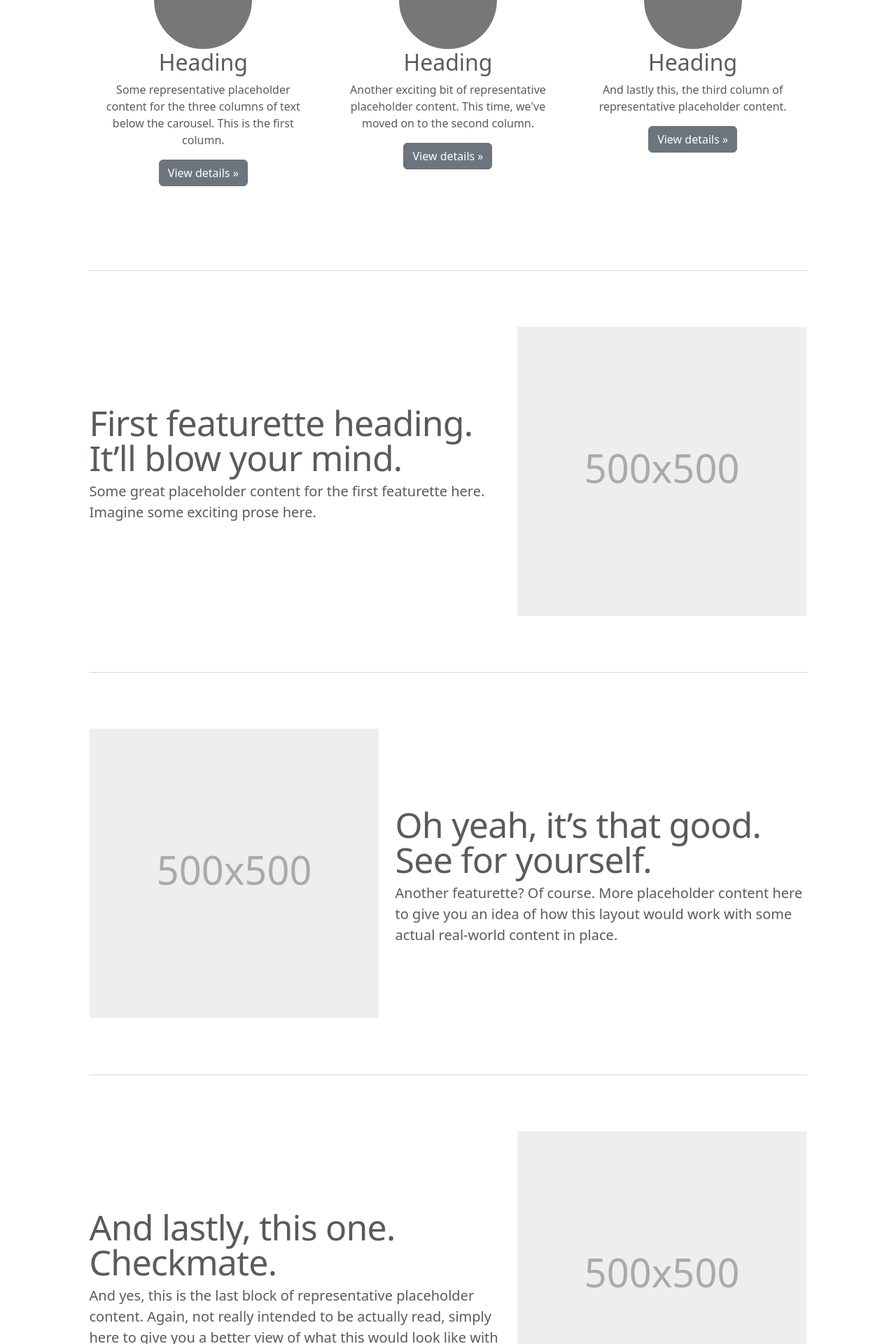
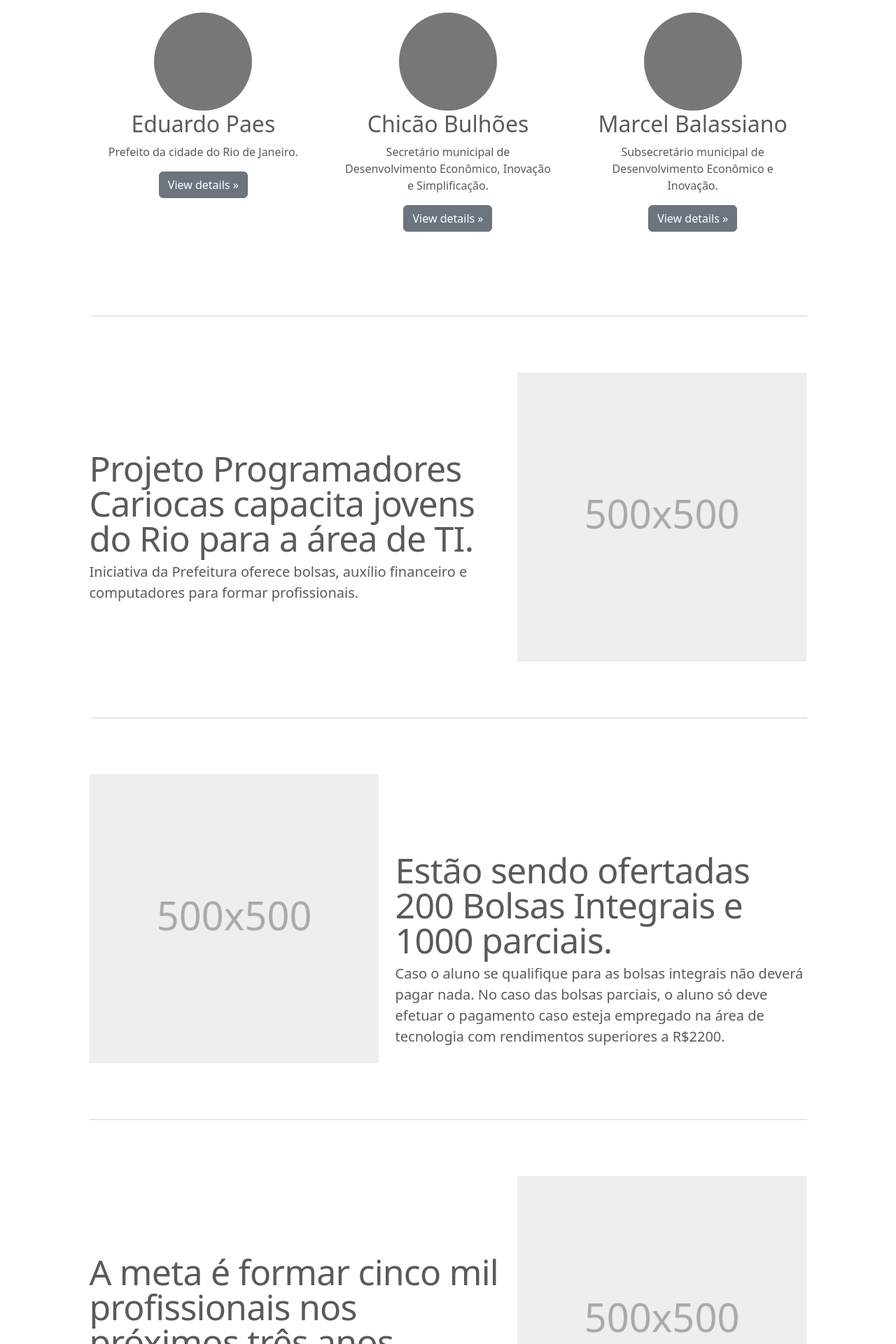
Before and after one commit to DevairUva/ProgramadoresCariocas, a React (Vite) app in the folder programadoresCariocas/: page /#/ in a window 1280 px wide. Shown: the part 702-2622 px from the top of the page at 70% size. Built offline with nearby package versions, Linux system fonts and the light colour scheme.

Commit message:
home
faltam as foto

```diff
--- a/programadoresCariocas/src/components/Home.jsx
+++ b/programadoresCariocas/src/components/Home.jsx
@@ -54,26 +54,27 @@ function Home() {
         </button>
       </div>
 
+      <h2 class="fw-normal textCenterHome">Idealizadores</h2>
 
       <div class="container marketing">
 
         <div class="row">
           <div class="col-lg-4">
             <svg class="bd-placeholder-img rounded-circle" width="140" height="140" xmlns="http://www.w3.org/2000/svg" role="img" aria-label="Placeholder: 140x140" preserveAspectRatio="xMidYMid slice" focusable="false"><title>Placeholder</title><rect width="100%" height="100%" fill="#777" /><text x="50%" y="50%" fill="#777" dy=".3em">140x140</text></svg>
-            <h2 class="fw-normal">Heading</h2>
-            <p>Some representative placeholder content for the three columns of text below the carousel. This is the first column.</p>
+            <h2 class="fw-normal">Eduardo Paes</h2>
+            <p>Prefeito da cidade do Rio de Janeiro.</p>
             <p><a class="btn btn-secondary" href="#">View details &raquo;</a></p>
           </div>
           <div class="col-lg-4">
             <svg class="bd-placeholder-img rounded-circle" width="140" height="140" xmlns="http://www.w3.org/2000/svg" role="img" aria-label="Placeholder: 140x140" preserveAspectRatio="xMidYMid slice" focusable="false"><title>Placeholder</title><rect width="100%" height="100%" fill="#777" /><text x="50%" y="50%" fill="#777" dy=".3em">140x140</text></svg>
-            <h2 class="fw-normal">Heading</h2>
-            <p>Another exciting bit of representative placeholder content. This time, we've moved on to the second column.</p>
+            <h2 class="fw-normal">Chicão Bulhões</h2>
+            <p>Secretário municipal de Desenvolvimento Econômico, Inovação e Simplificação.</p>
             <p><a class="btn btn-secondary" href="#">View details &raquo;</a></p>
           </div>
           <div class="col-lg-4">
             <svg class="bd-placeholder-img rounded-circle" width="140" height="140" xmlns="http://www.w3.org/2000/svg" role="img" aria-label="Placeholder: 140x140" preserveAspectRatio="xMidYMid slice" focusable="false"><title>Placeholder</title><rect width="100%" height="100%" fill="#777" /><text x="50%" y="50%" fill="#777" dy=".3em">140x140</text></svg>
-            <h2 class="fw-normal">Heading</h2>
-            <p>And lastly this, the third column of representative placeholder content.</p>
+            <h2 class="fw-normal">Marcel Balassiano</h2>
+            <p>Subsecretário municipal de Desenvolvimento Econômico e Inovação.</p>
             <p><a class="btn btn-secondary" href="#">View details &raquo;</a></p>
           </div>
         </div>
@@ -82,8 +83,8 @@ function Home() {
 
         <div class="row featurette">
           <div class="col-md-7">
-            <h2 class="featurette-heading fw-normal lh-1">First featurette heading. <span class="text-muted">It’ll blow your mind.</span></h2>
-            <p class="lead">Some great placeholder content for the first featurette here. Imagine some exciting prose here.</p>
+            <h2 class="featurette-heading fw-normal lh-1">Projeto Programadores Cariocas capacita jovens do Rio para a área de TI.</h2>
+            <p class="lead">Iniciativa da Prefeitura oferece bolsas, auxílio financeiro e computadores para formar profissionais.</p>
           </div>
           <div class="col-md-5">
             <svg class="bd-placeholder-img bd-placeholder-img-lg featurette-image img-fluid mx-auto" width="500" height="500" xmlns="http://www.w3.org/2000/svg" role="img" aria-label="Placeholder: 500x500" preserveAspectRatio="xMidYMid slice" focusable="false"><title>Placeholder</title><rect width="100%" height="100%" fill="#eee" /><text x="50%" y="50%" fill="#aaa" dy=".3em">500x500</text></svg>
@@ -94,8 +95,8 @@ function Home() {
 
         <div class="row featurette">
           <div class="col-md-7 order-md-2">
-            <h2 class="featurette-heading fw-normal lh-1">Oh yeah, it’s that good. <span class="text-muted">See for yourself.</span></h2>
-            <p class="lead">Another featurette? Of course. More placeholder content here to give you an idea of how this layout would work with some actual real-world content in place.</p>
+            <h2 class="featurette-heading fw-normal lh-1">Estão sendo ofertadas 200 Bolsas Integrais e 1000 parciais.</h2>
+            <p class="lead">Caso o aluno se qualifique para as bolsas integrais não deverá pagar nada. No caso das bolsas parciais, o aluno só deve efetuar o pagamento caso esteja empregado na área de tecnologia com rendimentos superiores a R$2200.</p>
           </div>
           <div class="col-md-5 order-md-1">
             <svg class="bd-placeholder-img bd-placeholder-img-lg featurette-image img-fluid mx-auto" width="500" height="500" xmlns="http://www.w3.org/2000/svg" role="img" aria-label="Placeholder: 500x500" preserveAspectRatio="xMidYMid slice" focusable="false"><title>Placeholder</title><rect width="100%" height="100%" fill="#eee" /><text x="50%" y="50%" fill="#aaa" dy=".3em">500x500</text></svg>
@@ -106,8 +107,8 @@ function Home() {
 
         <div class="row featurette">
           <div class="col-md-7">
-            <h2 class="featurette-heading fw-normal lh-1">And lastly, this one. <span class="text-muted">Checkmate.</span></h2>
-            <p class="lead">And yes, this is the last block of representative placeholder content. Again, not really intended to be actually read, simply here to give you a better view of what this would look like with some actual content. Your content.</p>
+            <h2 class="featurette-heading fw-normal lh-1">A meta é formar cinco mil profissionais nos próximos três anos</h2>
+            <p class="lead">O Programadores Cariocas também vai oferecer dois auxílios para todos os jovens matriculados: um financeiro de R$ 500 por mês e um computador ao concluírem o curso.</p>
           </div>
           <div class="col-md-5">
             <svg class="bd-placeholder-img bd-placeholder-img-lg featurette-image img-fluid mx-auto" width="500" height="500" xmlns="http://www.w3.org/2000/svg" role="img" aria-label="Placeholder: 500x500" preserveAspectRatio="xMidYMid slice" focusable="false"><title>Placeholder</title><rect width="100%" height="100%" fill="#eee" /><text x="50%" y="50%" fill="#aaa" dy=".3em">500x500</text></svg>
@@ -117,11 +118,11 @@ function Home() {
         <hr class="featurette-divider" />
 
         <div class="row featurette">
-          <div class="col-md-7">
-            <h2 class="featurette-heading fw-normal lh-1">And lastly, this one. <span class="text-muted">Checkmate.</span></h2>
-            <p class="lead">And yes, this is the last block of representative placeholder content. Again, not really intended to be actually read, simply here to give you a better view of what this would look like with some actual content. Your content.</p>
+          <div class="col-md-7 order-md-2">
+            <h2 class="featurette-heading fw-normal lh-1">A capacitação é oferecida por duas empresas: Senac, em parceria com a Resília, e a Generation.</h2>
+            <p class="lead">O curso acontecerá em oito bairros do Rio: Madureira, Riachuelo, Irajá, Bonsucesso, Campo Grande, Centro, Bangu e Jacarepaguá.</p>
           </div>
-          <div class="col-md-5">
+          <div class="col-md-5 order-md-1">
             <svg class="bd-placeholder-img bd-placeholder-img-lg featurette-image img-fluid mx-auto" width="500" height="500" xmlns="http://www.w3.org/2000/svg" role="img" aria-label="Placeholder: 500x500" preserveAspectRatio="xMidYMid slice" focusable="false"><title>Placeholder</title><rect width="100%" height="100%" fill="#eee" /><text x="50%" y="50%" fill="#aaa" dy=".3em">500x500</text></svg>
           </div>
         </div>
--- a/programadoresCariocas/src/styles/home.css
+++ b/programadoresCariocas/src/styles/home.css
@@ -152,3 +152,8 @@ h1{
 .containerHome{
   background-color: #fff;
 }
+
+.textCenterHome{
+  text-align: center;
+  margin-bottom: 50px;
+}
```
